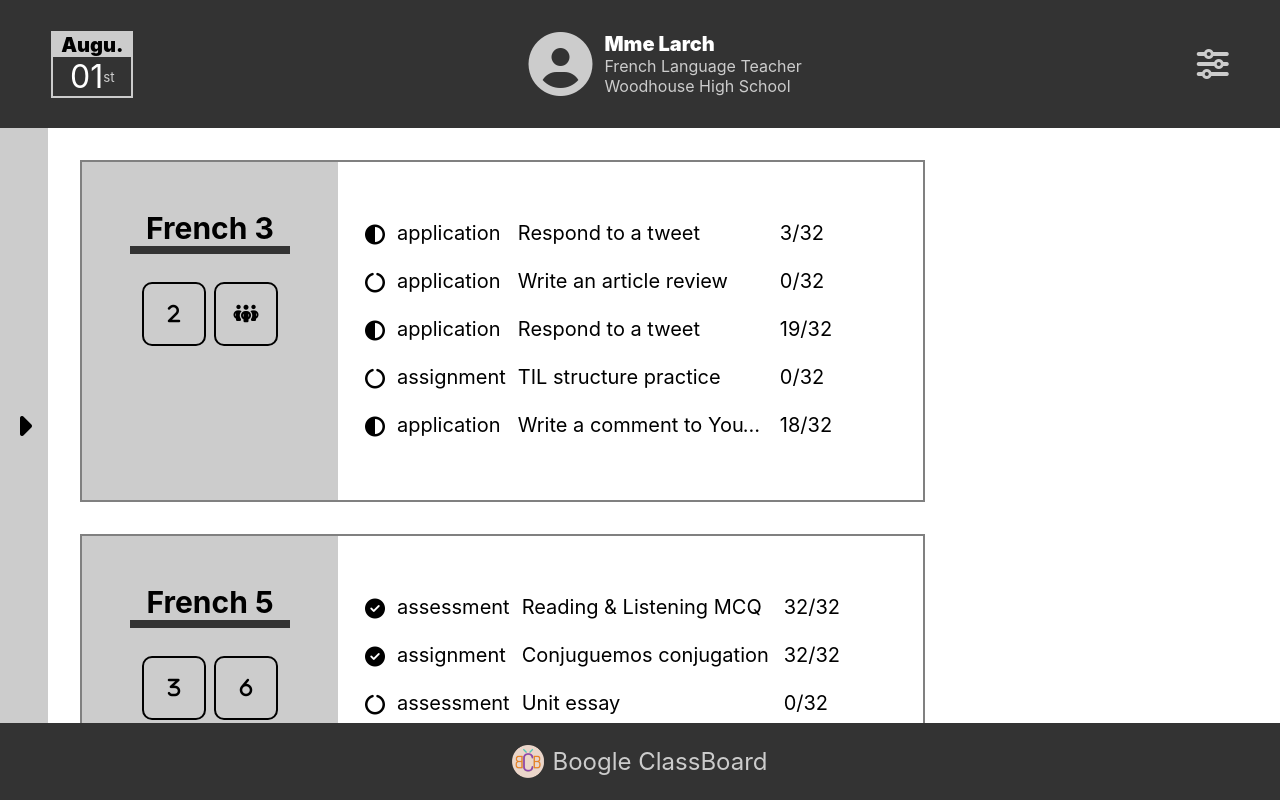
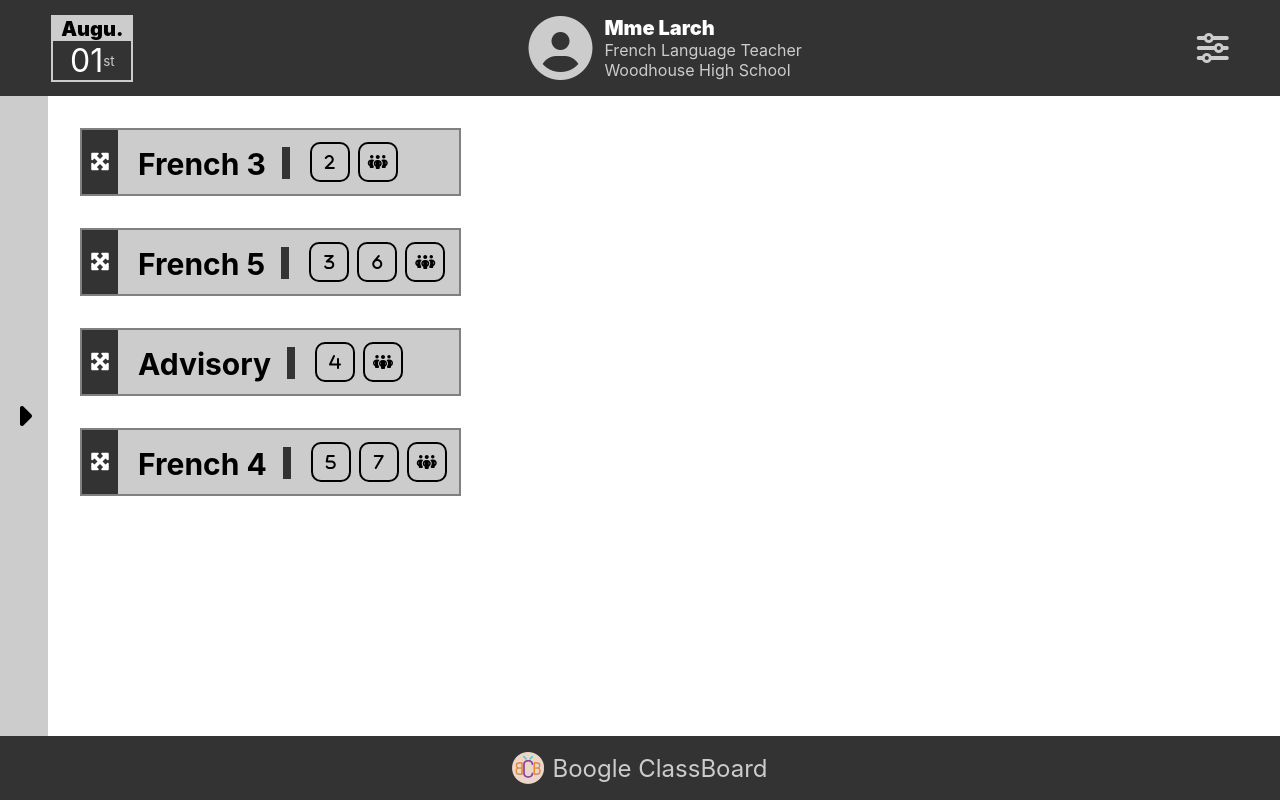
Before and after one commit to renkomba/boogle, a React (Create React App) app: page / in a window 1280 px wide. Built offline with nearby package versions, Linux system fonts and the light colour scheme.

Commit message:
resolved the bug. Cards are now sortable because <Content generateCards() /> renders the cards in order.

```diff
--- a/src/components/App/App.css
+++ b/src/components/App/App.css
@@ -10,3 +10,17 @@
   display: grid;
   height: 100vh;
 }
+
+.App > header {
+  box-sizing: border-box;
+  height: 6rem;
+}
+
+.App > footer {
+  box-sizing: border-box;
+  height: 4rem;
+}
+
+.App #content {
+  height: calc(100vh - 10rem);
+}
--- a/src/components/App/App.js
+++ b/src/components/App/App.js
@@ -38,8 +38,9 @@ const dragNarration = {
 
 const App = () => {
   const [user, setUser] = useState(new Teacher());
-  const [courses, setCourses] = useState(user.courseload);
-  const [activeId, setActiveId] = useState();
+  const [cardIds, setCardIds] = useState(
+    user.courses.map( Course => Course.id )
+  );
 
   useEffect(
     () => console.log(user),
@@ -58,93 +59,68 @@ const App = () => {
     })
   );
 
-  const findContainer = courseId => {
-    if (courseId in courses) return courseId;
-    return Object.keys(courses).find(
-      key => courses[key].includes(courseId)
-    )
-  };
+  // const handleDragStart = ({ active }) => setActiveId(active.id);
+  // const handleDragOver = ({ active, over, draggingRect }) => {
+  //   let [ containerActive, containerOver ] = [
+  //     findContainer(active.id),
+  //     findContainer(over.id)
+  //   ];
 
-  const handleDragStart = ({ active }) => setActiveId(active.id);
-  const handleDragOver = ({ active, over, draggingRect }) => {
-    let { id } = active;
-    let { id: overId } = over;
+  //   if (
+  //     !containerActive
+  //     || !containerOver
+  //     || containerActive === containerOver
+  //   ) return;
 
-    let [ containerActive, containerOver ] = [
-      findContainer(id),
-      findContainer(overId)
-    ];
+  //   setCourses( prev => {
+  //     let [ coursesActive, coursesOver ] = [
+  //       prev[containerActive],
+  //       prev[containerOver]
+  //     ];
 
-    if (
-      !containerActive
-      || !containerOver
-      || containerActive === containerOver
-    ) return;
+  //     let [ iActive, iOver, iNew ] = [
+  //       coursesActive.indexOf(active.id),
+  //       coursesOver.indexOf(over.id),
+  //       0
+  //     ];
 
-    setCourses( prev => {
-      let [ coursesActive, coursesOver ] = [
-        prev[containerActive],
-        prev[containerOver]
-      ];
+  //     if (iOver in prev) {
+  //       iNew = coursesOver.length + 1;
+  //     } else {
+  //       let isBelowLastItem = over
+  //       && (iOver === coursesOver.length - 1)
+  //       && (draggingRect.offsetTop > over.rect.offsetTop + over.rect.height);
+  //       let modifier = isBelowLastItem ? 1 : 0;
 
-      let [ iActive, iOver, iNew ] = [
-        coursesActive.indexOf(id),
-        coursesOver.indexOf(overId),
-        0
-      ];
+  //       iNew = iOver >= 0 ? iOver + modifier : coursesOver.length + 1;
+  //     }
 
-      if (iOver in prev) {
-        iNew = coursesOver.length + 1;
-      } else {
-        let isBelowLastItem = over
-        && (iOver === coursesOver.length - 1)
-        && (draggingRect.offsetTop > over.rect.offsetTop + over.rect.height);
-        let modifier = isBelowLastItem ? 1 : 0;
+  //     return {
+  //       ...prev,
+  //       [containerActive]: [
+  //         ...prev[containerActive].filter( item => item !== active.id)
+  //       ],
+  //       [containerOver] : [
+  //         ...prev[containerOver].slice(0, iNew),
+  //         courses[containerActive][iActive],
+  //         ...prev[containerOver].slice(iNew, prev[containerOver].length)
+  //       ]
+  //     }
+  //   });
+  // };
+  const handleDragEnd = ({ active, over }) => {
+    console.log(`active.id === ${active}\nover.id === ${over}`);
+    console.log(`active.id === ${active.id}\nover.id === ${over.id}`);
+    if (active.id !== over.id) {
+      setCardIds( () => {
+        let [iOld, iNew] = [
+          cardIds.indexOf(active.id),
+          cardIds.indexOf(over.id)
+        ];
 
-        iNew = iOver >= 0 ? iOver + modifier : coursesOver.length + 1;
-      }
-
-      return {
-        ...prev,
-        [containerActive]: [
-          ...prev[containerActive].filter( item => item !== active.id)
-        ],
-        [containerOver] : [
-          ...prev[containerOver].slice(0, iNew),
-          courses[containerActive][iActive],
-          ...prev[containerOver].slice(iNew, prev[containerOver].length)
-        ]
-      }
-    });
-  };
-  const handleDragEnd = ({ active, over }) => {
-    let { id } = active;
-    let { id: overId } = over;
-
-    let [ containerActive, containerOver ] = [
-      findContainer(id),
-      findContainer(overId)
-    ];
-
-    if (
-      !containerActive
-      || !containerOver
-      || containerActive === containerOver
-      ) return;
-
-    let [ iActive, iOver ] = [
-      containerActive.indexOf(id),
-      containerOver.indexOf(overId)
-    ];
-
-    if (iActive !== iOver) {
-      setCourses( items => ({
-        ...items,
-        [containerOver]: arrayMove(items[containerOver], iActive, iOver)
-      }));
-    };
-
-    setActiveId(null);
+        return arrayMove(cardIds, iOld, iNew)
+      });
+    }
   };
 
   return (
@@ -157,13 +133,14 @@ const App = () => {
         <DndContext
           collisionDetection={closestCorners}
           announcements={dragNarration}
-          onDragStart={handleDragStart}
-          onDragOver={handleDragOver}
+          // onDragStart={handleDragStart}
+          // onDragOver={handleDragOver}
           onDragEnd={handleDragEnd}
           sensors={sensors}
         >
           <Content
             id="card-container"
+            cardIds={cardIds}
             courses={user.courses}
           />
         </DndContext>
--- a/src/components/Content/Card/Assignments/Assignments.js
+++ b/src/components/Content/Card/Assignments/Assignments.js
@@ -13,7 +13,7 @@ export const Assignments = ({ assignments, totalStudents, minimised }) => {
                 {Object.values(assignments).map( assignment => {
                     let [id, type, title, submissions] = assignment;
                     return(
-                    <tr id={id} className="assignment">
+                    <tr key={id} id={id} className="assignment">
                         <td className="icon"><CompletionIcon rate={submissions / totalStudents} /></td>
                         <td className="type"><AssignmentType type={type} /></td>
                         <td className="title"><AssignmentTitle title={title} /></td>
--- a/src/components/Content/Card/Card.js
+++ b/src/components/Content/Card/Card.js
@@ -7,16 +7,7 @@ import { useSortable } from "@dnd-kit/sortable";
 import { CSS } from "@dnd-kit/utilities";
 
 export const Card = ({ course }) => {
-    let [minimised, setMinimised] = useState(false);
-    // useEffect(
-    //     () => {
-    //         console.log('minimised ===', minimised);
-    //         console.log(minimised ? `${course.title} is minimised`
-    //             : `${course.title} is maximised`);
-    //         // setMinimised(!minimised);
-    //     },
-    //     [minimised]
-    // );
+    let [minimised, setMinimised] = useState(true);
 
     const {
         attributes,
@@ -30,11 +21,6 @@ export const Card = ({ course }) => {
         transform: CSS.Transform.toString(transform),
         transition
     };
-
-    // useEffect(
-    //     () => {console.log(minimised ? 'Maximising...' : 'Minimising...');},
-    //     [minimised]
-    // );
 
     return (
         <article
--- a/src/components/Content/Content.js
+++ b/src/components/Content/Content.js
@@ -8,19 +8,19 @@ import {
 } from "@dnd-kit/sortable";
 import './Content.css';
 
-export const Content = ({ id, courses }) => {
+export const Content = ({ id, cardIds, courses }) => {
     const { setNodeRef } = useDroppable({ id });
-    const cardIds = [];
-    // debugger;
 
-    const generateCards = (courses, cards=[]) => {
-        for (let course of courses) {
-            cardIds.push(course.id);
-
-            cards.push(<Card
-                key={course.id}
-                course={course}
-            />);
+    const generateCards = (cards=[]) => {
+        for (let cardId of cardIds) {
+            for (let course of courses) {
+                if (course.id === cardId) {
+                    cards.push(<Card
+                        key={cardId}
+                        course={course}
+                    />);
+                }
+            }
         }
         return cards;
     };
@@ -30,7 +30,6 @@ export const Content = ({ id, courses }) => {
             <Sidebar />
             <SortableContext
                 id={id}
-                // ids={cardIds}
                 items={cardIds}
                 strategy={verticalListSortingStrategy}
             >
@@ -38,7 +37,7 @@ export const Content = ({ id, courses }) => {
                     className="cards"
                     ref={setNodeRef}
                 >
-                    {generateCards(courses)}
+                    {generateCards()}
                 </article>
             </SortableContext>
         </article>
--- a/src/components/Sidebar/Sidebar.css
+++ b/src/components/Sidebar/Sidebar.css
@@ -11,6 +11,10 @@
     color: transparent;
     width: 0vw;
     transition: ease-in-out .5s;
+}
+
+#side-modal table {
+    transition: .3s ease-in-out;
 }
 
 #bar {
--- a/src/components/Sidebar/Sidebar.js
+++ b/src/components/Sidebar/Sidebar.js
@@ -2,7 +2,7 @@ import React, { useEffect, useState } from "react";
 import './Sidebar.css';
 import { SidebarIcon } from "./SidebarIcon/SidebarIcon";
 
-export const Sidebar = props => {
+export const Sidebar = () => {
     const [goRight, setGoRight] = useState(true);
     useEffect(() => {
         console.log(`You can ${goRight ? 'open' : 'close'} the sidebar, Krunk`);
@@ -13,9 +13,12 @@ export const Sidebar = props => {
     // If student, show classes performance by class w/ their score under expectation
     return (
         <aside id="sidebar">
-            <div id="side-modal"
-                style={goRight ? {width: '0vw'} : {color: 'var(--deep-colour)', width: 'calc(100vw - 3rem)'}}>
-                <table>
+            <div
+                id="side-modal"
+                style={goRight ? {width: '0vw'}
+                    : {color: 'var(--deep-colour)', width: 'calc(100vw - 3rem)'}}
+            >
+                <table style={goRight ? {display: 'none'} : {display: 'block'}}>
                     <thead>
                         <tr>
                             <th colSpan="4">Student Progress</th>
```
